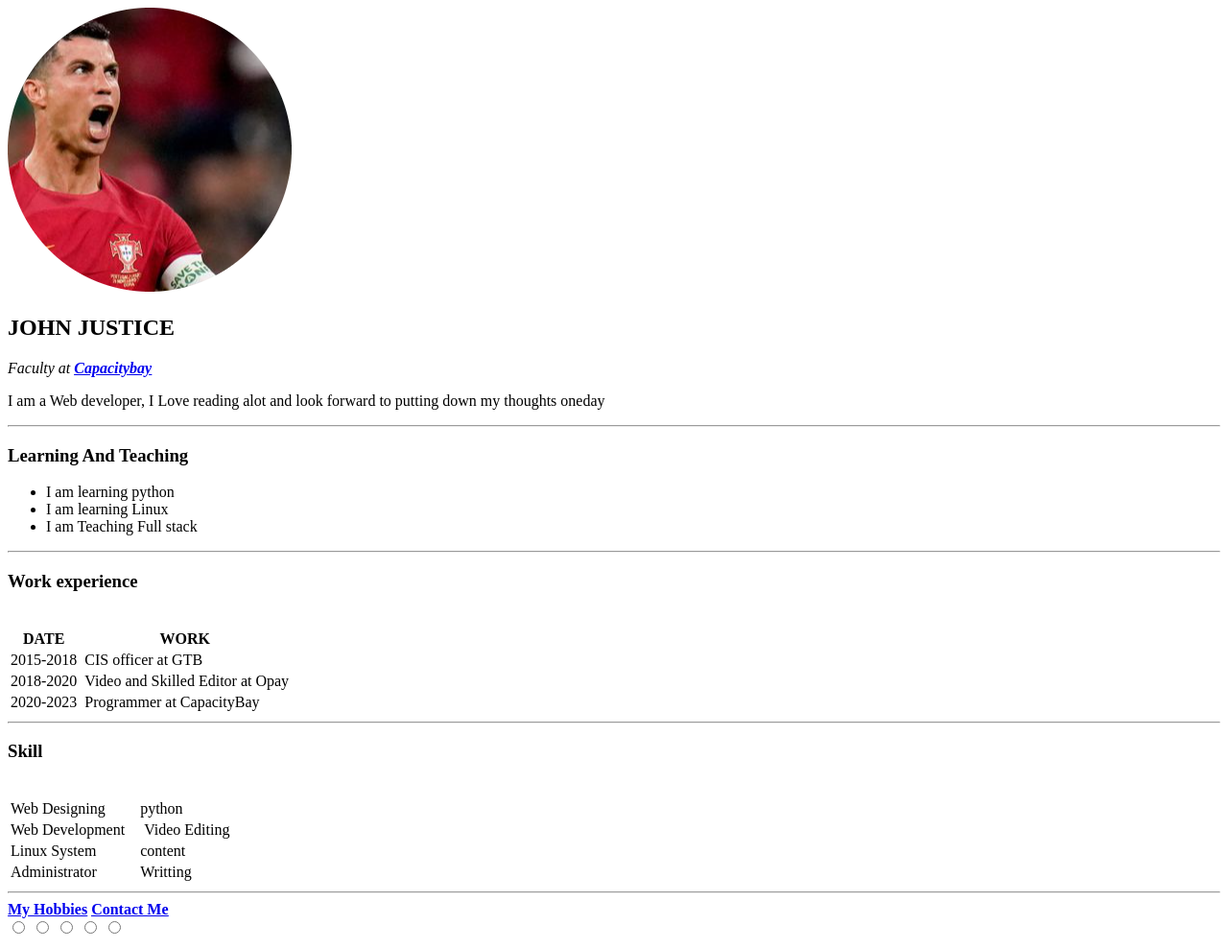
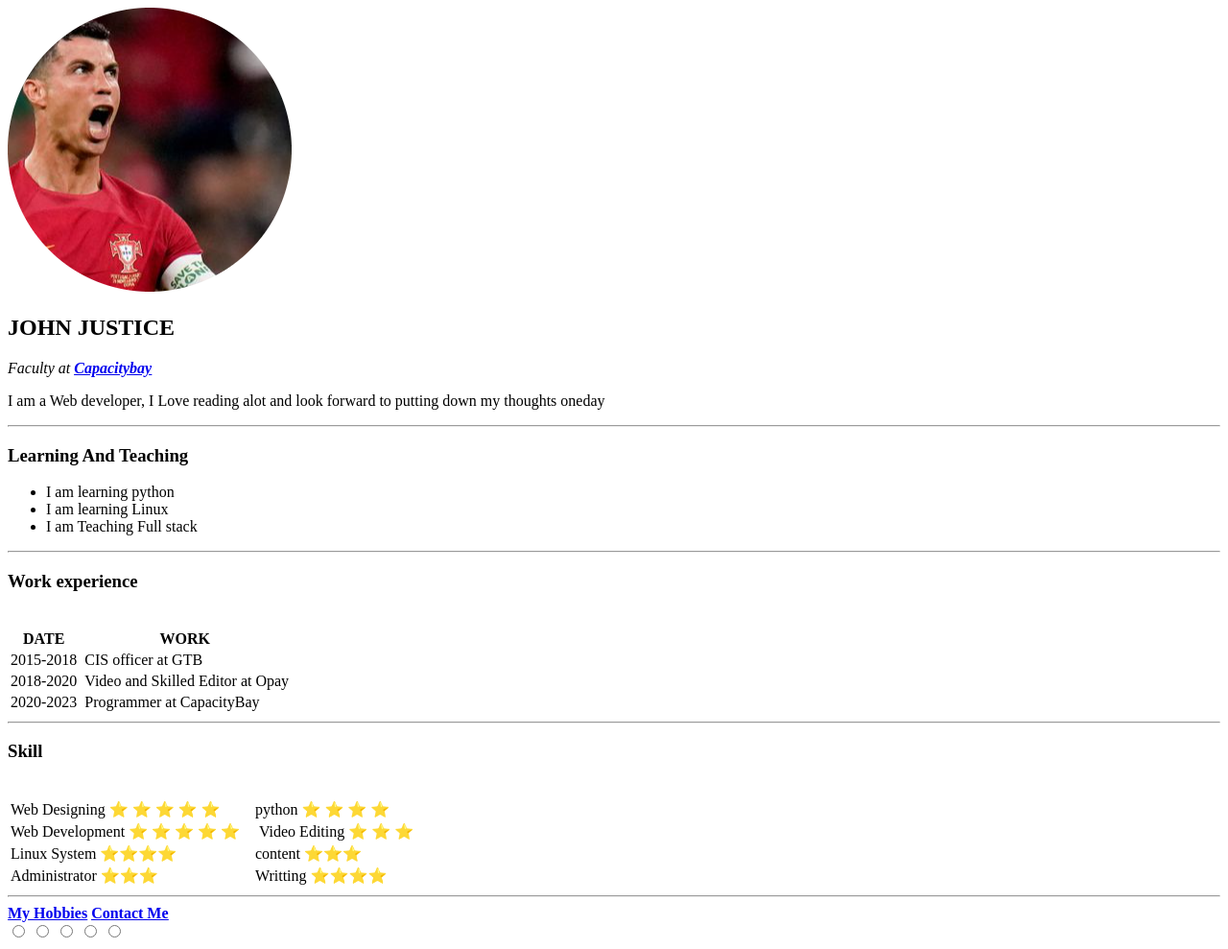
Before and after one commit to Magnificent16/My-Personal-Webpage, a plain HTML site: page index.html in a window 1280 px wide. Shown: the whole page at 96% size. Drawn offline with Linux system fonts and the light colour scheme.

Commit message:
My Personal Webpage

```diff
--- a/index.html
+++ b/index.html
@@ -57,20 +57,20 @@
     </h3>
     <table>
         <tr>
-            <td>Web Designing</td>
-        <td>  &nbsp;&nbsp;&nbsp;python</td>
+            <td>Web Designing <span>&#11088</span> <span>&#11088</span> <span>&#11088</span> <span>&#11088</span> <span>&#11088</span></td>
+        <td>  &nbsp;&nbsp;&nbsp;python <span>&#11088</span> <span>&#11088</span> <span>&#11088</span> <span>&#11088</span></td>
         </tr>
         <tr>
-            <td>Web Development</td> &nbsp;
-        <td>  &nbsp;&nbsp; &nbsp;Video Editing</td>
+            <td>Web Development <span>&#11088</span> <span>&#11088</span> <span>&#11088</span> <span>&#11088</span> <span>&#11088</span></td> &nbsp;
+        <td>  &nbsp;&nbsp; &nbsp;Video Editing <span>&#11088</span> <span>&#11088</span> <span>&#11088</span></td>
         </tr>
         <tr>
-            <td>Linux System</td> &nbsp;
-        <td>&nbsp;&nbsp;&nbsp;content</td>
+            <td>Linux System <span>&#11088</span><span>&#11088</span><span>&#11088</span><span>&#11088</span></td> &nbsp;
+        <td>&nbsp;&nbsp;&nbsp;content <span>&#11088</span><span>&#11088</span><span>&#11088</span></td>
         </tr>
         <tr>
-            <td>Administrator</td> &nbsp;
-        <td>&nbsp;&nbsp;&nbsp;Writting</td>
+            <td>Administrator <span>&#11088</span><span>&#11088</span><span>&#11088</span></td> &nbsp;
+        <td>&nbsp;&nbsp;&nbsp;Writting <span>&#11088</span><span>&#11088</span><span>&#11088</span><span>&#11088</span></td>
         </tr>
     </table>
      <hr>
```
